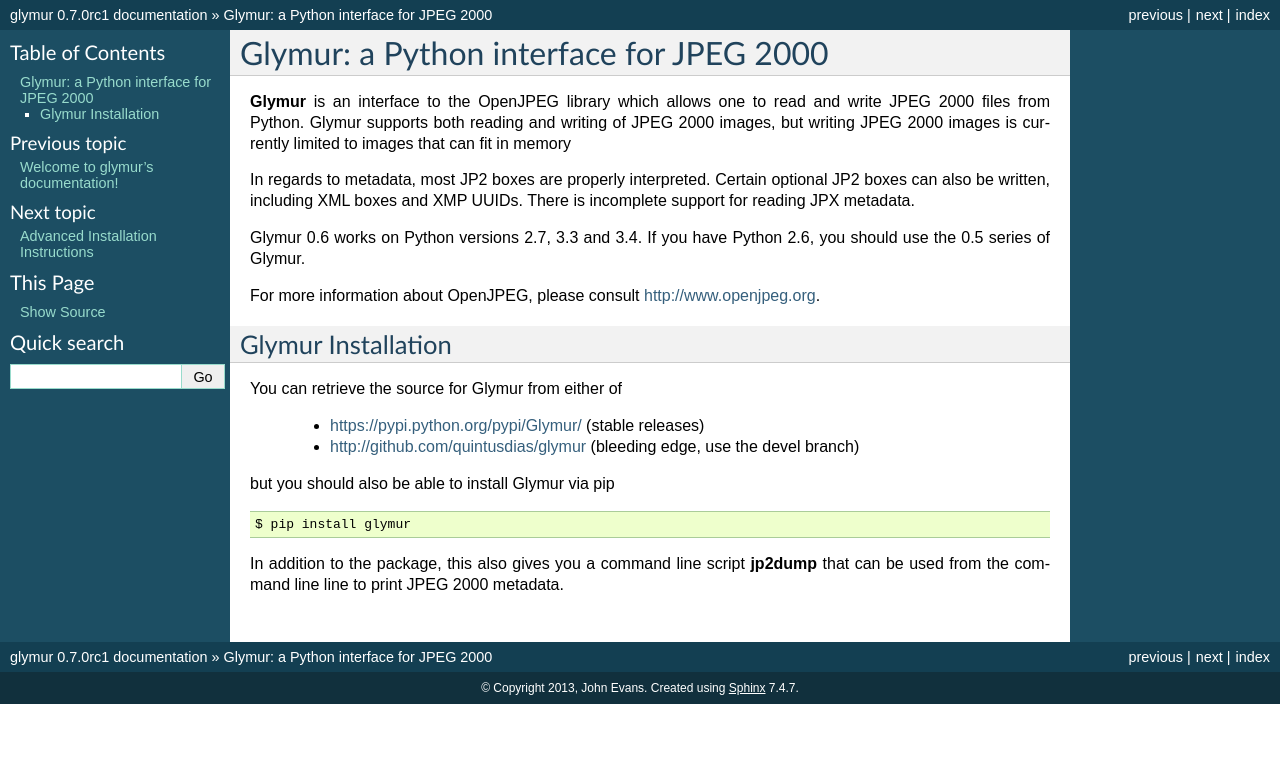
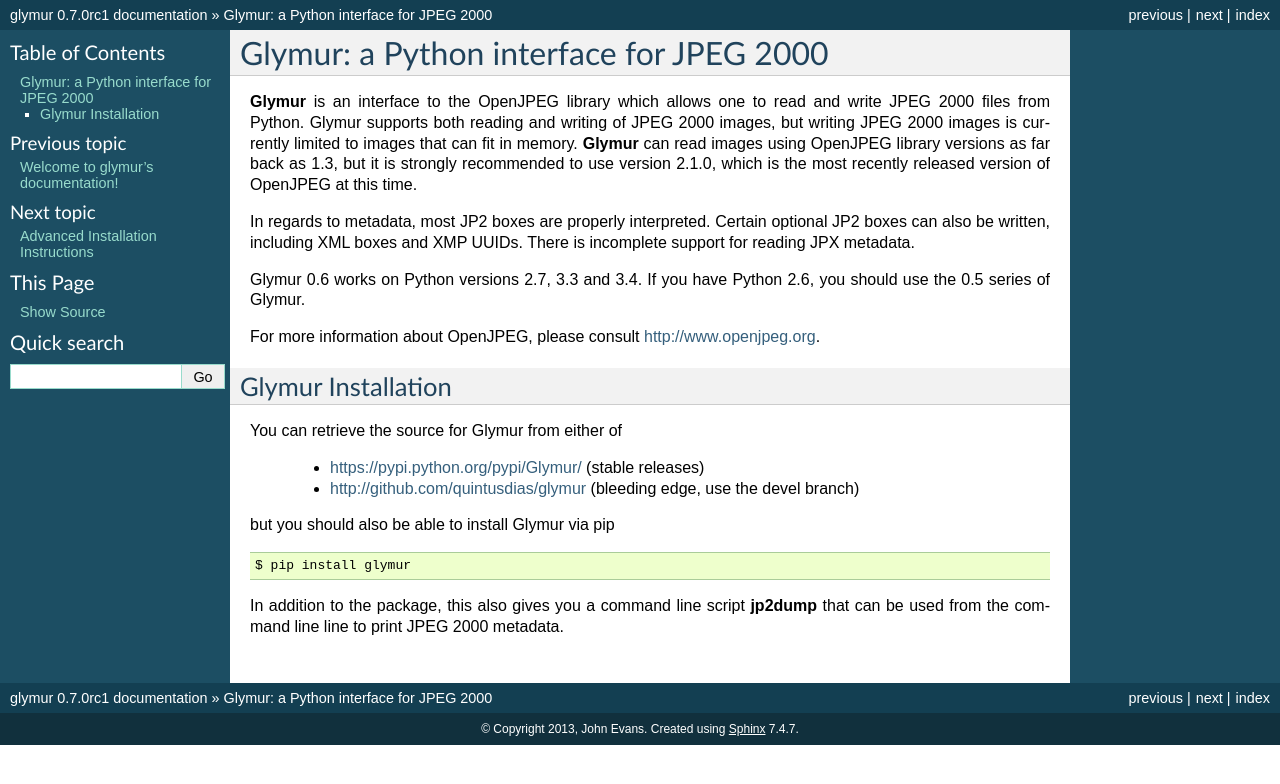
Before and after one commit to quintusdias/glymur, a Sphinx documentation site: the page built from docs/source/introduction.rst, in a window 1280 px wide. Shown: the top 784 px of the page. Built offline with Sphinx 7.4.7, drawn with Linux system fonts in a browser that asks for light colours.

Commit message:
minor doc mods

```diff
--- a/docs/source/introduction.rst
+++ b/docs/source/introduction.rst
@@ -5,7 +5,11 @@
 **Glymur** is an interface to the OpenJPEG library
 which allows one to read and write JPEG 2000 files from Python.
 Glymur supports both reading and writing of JPEG 2000 images, but writing
-JPEG 2000 images is currently limited to images that can fit in memory
+JPEG 2000 images is currently limited to images that can fit in memory.
+**Glymur** can read images using OpenJPEG library versions as far back as 1.3,
+but it is strongly recommended to use version 2.1.0, which is the most recently
+released version of OpenJPEG at this time.
+
 
 In regards to metadata, most JP2 boxes are properly interpreted.
 Certain optional JP2 boxes can also be written, including XML boxes and
--- a/docs/source/roadmap.rst
+++ b/docs/source/roadmap.rst
@@ -1,10 +1,9 @@
 -------------------------------------
 Platforms Tested (0.7.0 release only)
 -------------------------------------
-    * Linux Mint 17 / Python 3.4.0 and 2.7.6 / OpenJPEG 2.1.0
+    * Linux Mint 17 / Python 3.4.0 and 2.7.6 / OpenJPEG 2.1.0 and 1.3.0
     * MacOS 10.6.8 / MacPorts / Python 3.4.1
-    * CentOS 6.5 / Anaconda Python 3.4.1 / OpenJPEG 1.3
-      (please use OpenJPEG 2.1.0 instead, though)
+    * CentOS 6.5 / Anaconda Python 3.4.1 / OpenJPEG 1.3.0
 
 ------------
 Known Issues
```
